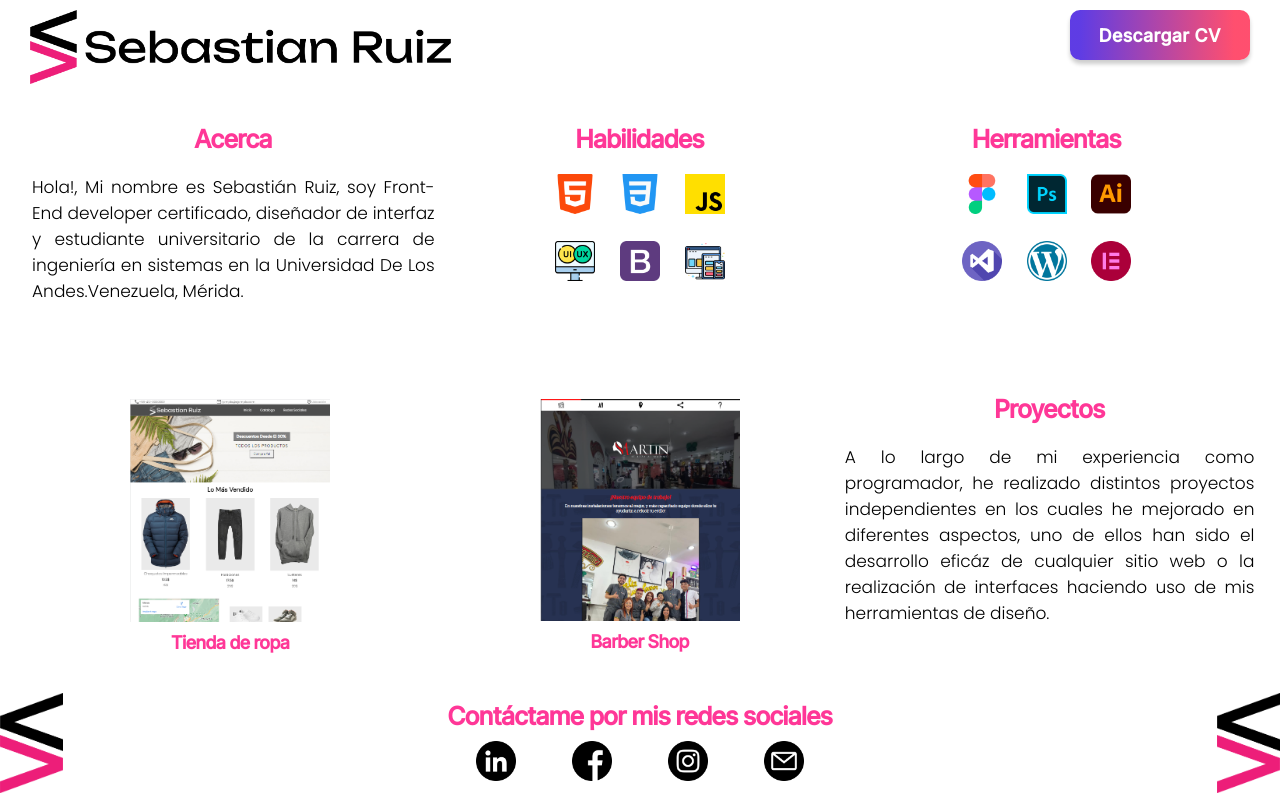
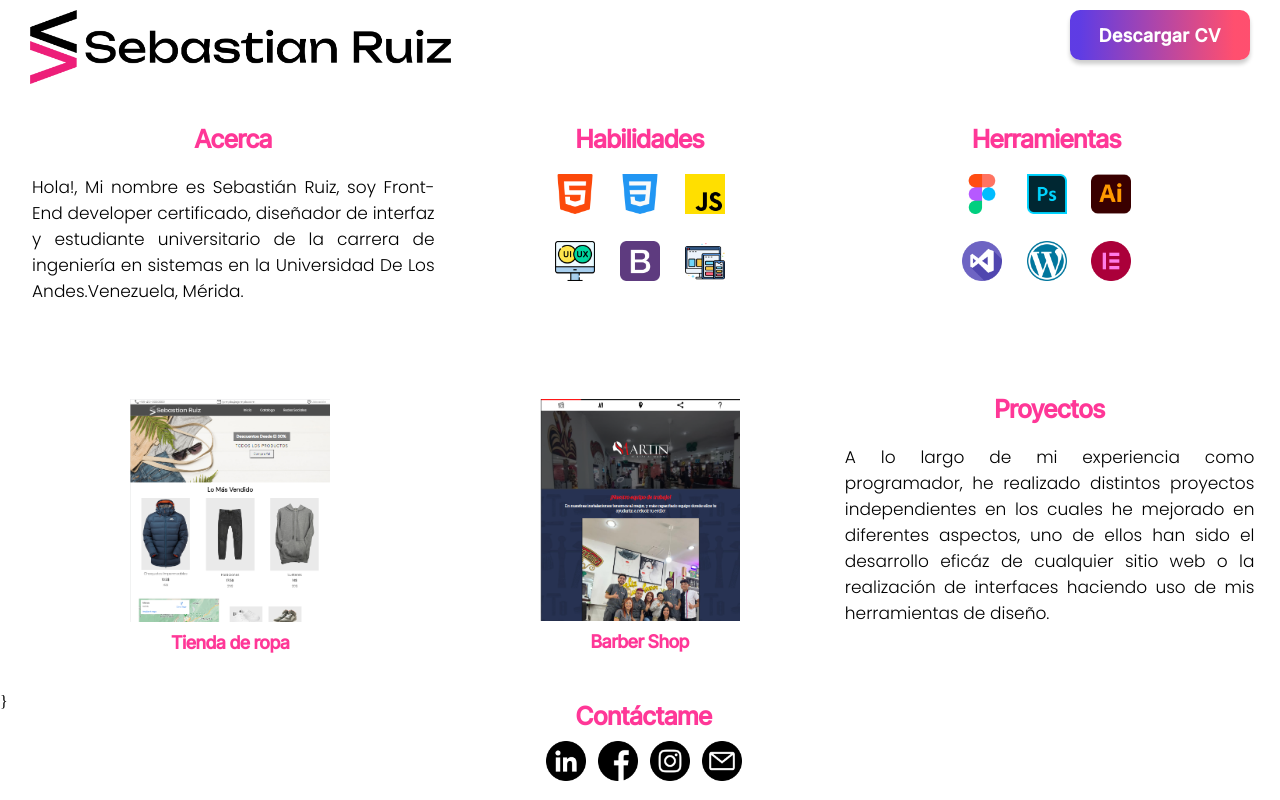
Before and after one commit to SebastianDev017/portafolio, a plain HTML site: page index.html in a window 1280 px wide. Drawn offline with Linux system fonts and the light colour scheme.

Commit message:
Update index.html

```diff
--- a/index.html
+++ b/index.html
@@ -68,9 +68,9 @@
     </div>
 </div>
 <div class="contain-contacto">
-    <img src="logos/logo1 mobile.png" alt="">
+}
     <div class="contacto">
-        <h1>Contáctame por mis redes sociales</h1>
+        <h1>Contáctame</h1>
         <ul>
             <li><a href="https://www.linkedin.com/in/sebasti%C3%A1n-ruiz-ram%C3%ADrez-37573125a"><img src="iconos/linkedin.png" alt=""></a></li>
             <li><a href="https://www.facebook.com/sebastianalejandro.ruizramirez"><img src="iconos/facebook (3).png" alt=""></a></li>
@@ -78,7 +78,7 @@
             <li><a href="mailto:sruizramirez11@gmail.com"><img src="iconos/email.png" alt=""></a></li>
         </ul>
     </div>
-    <img src="logos/logo1 mobile.png" alt="">
+
 </div>
 </body>
 </html>
```
